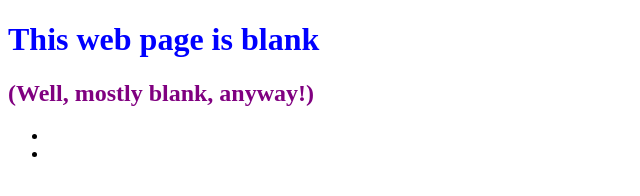
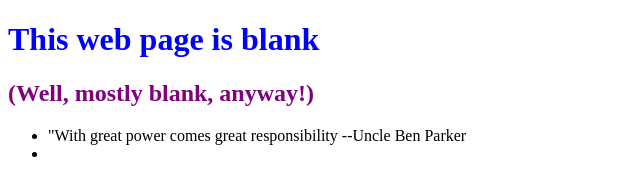
Before and after one commit to matthiaslaux/0McMain_openSAP_repo, a plain HTML site: page index.html in a window 1280 px wide. Shown: the whole page, without its empty margins (0-640 px from the left). Drawn offline with Linux system fonts and the light colour scheme.

Commit message:
Add a quote from Uncle Ben Parker

```diff
--- a/index.html
+++ b/index.html
@@ -8,7 +8,7 @@
 		<h1 style="color: Blue">This web page is blank</h1>
 		<h2 style="color: Purple">(Well, mostly blank, anyway!)</h2>
 		<ul>
-			<li></li>
+			<li>"With great power comes great responsibility --Uncle Ben Parker</li>
 			<li></li>
 		</ul>
 	</body>
```
